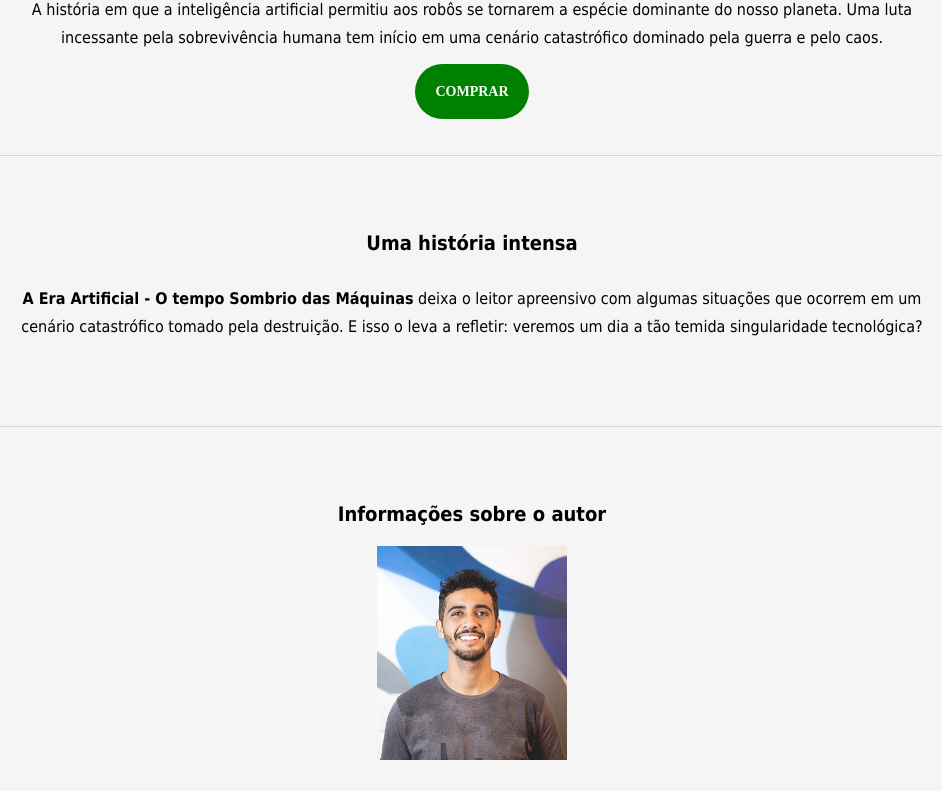
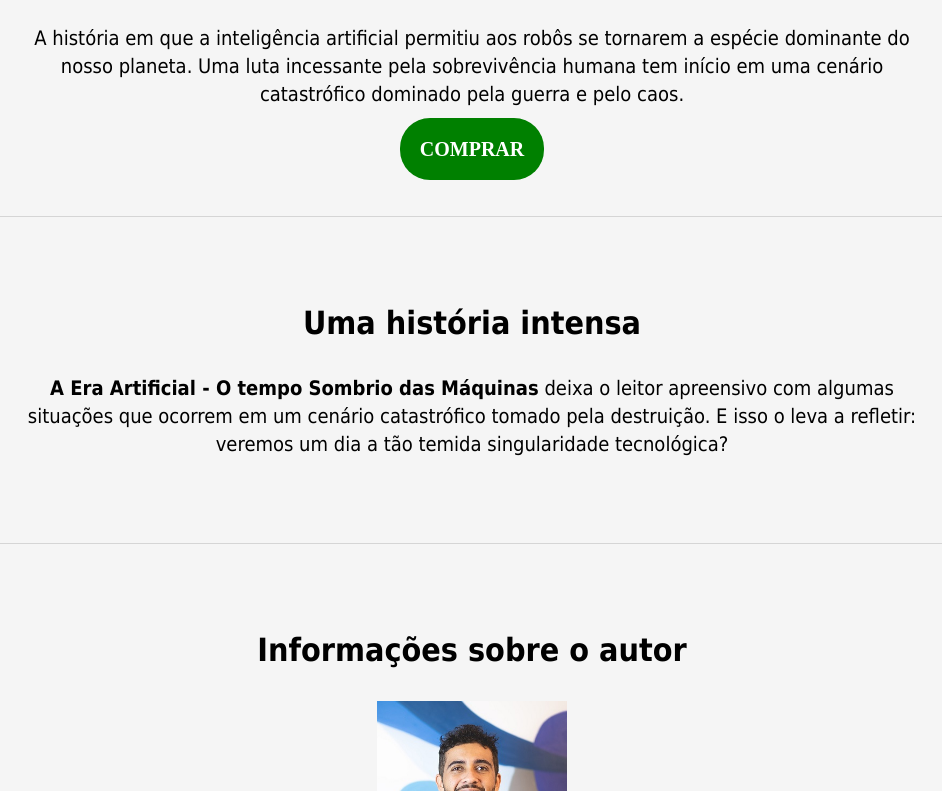
Before and after one commit to MecaFlavio/pagina_divulgacao_de_livro, a plain HTML site: page index.html in a window 1280 px wide. Shown: the part 536-1327 px from the top of the page, without its empty margins (168-1110 px from the left). Drawn offline with Linux system fonts and the light colour scheme.

Commit message:
Alterando tamanho de fontes

```diff
--- a/CSS/estilo.css
+++ b/CSS/estilo.css
@@ -11,7 +11,7 @@ h1 {
 }
 
 h3{
-    font-size: 20px;
+    font-size: 32px;
     font-family: 'Tahoma';
 }
 
@@ -20,6 +20,7 @@ img {
 }
 
 p {
+    font-size: 20px;
     text-align: center;
     line-height: 28px;
     width: 930px;
@@ -33,7 +34,7 @@ span{
 
 a {
     background-color: green;
-    font-size: 14px;
+    font-size: 20px;
     font-weight: bolder;
     text-decoration: none;
     color: #ffffff;
```
